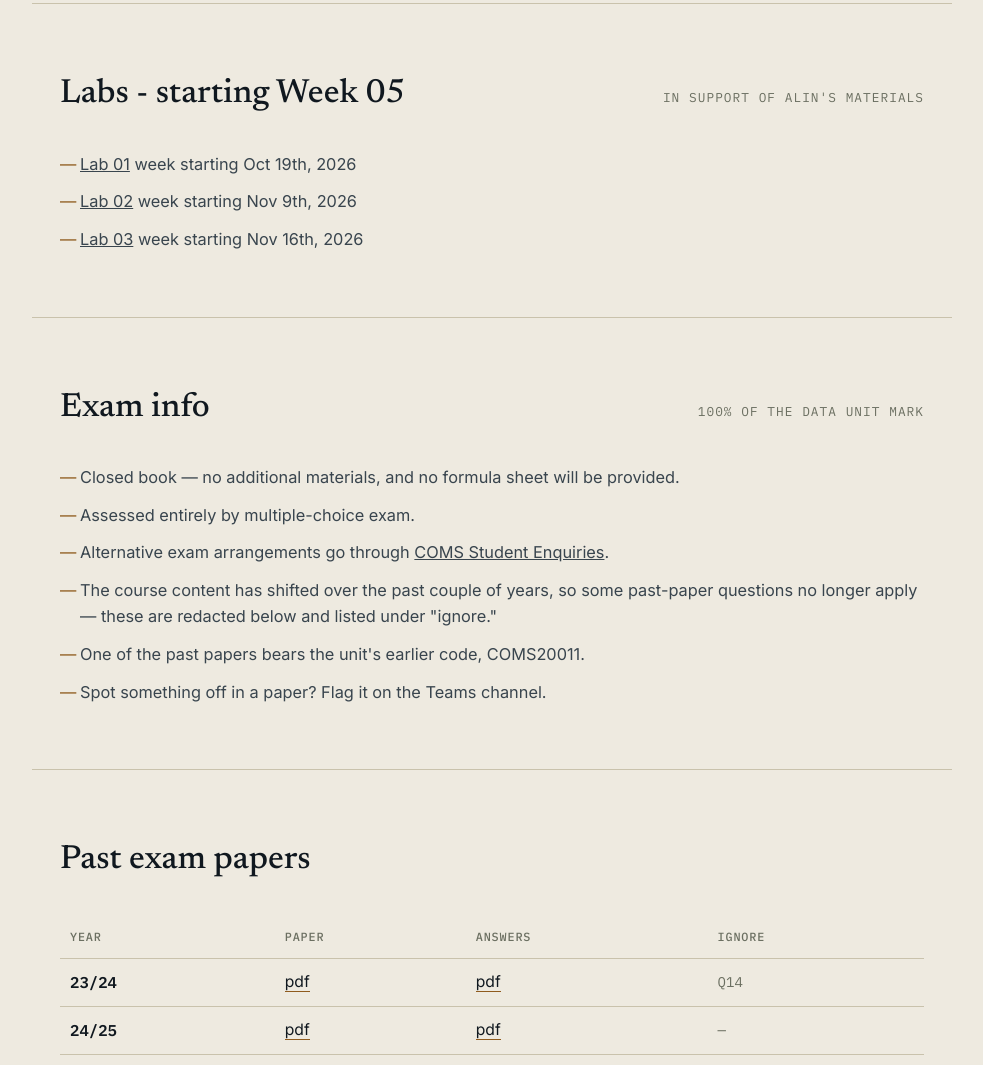
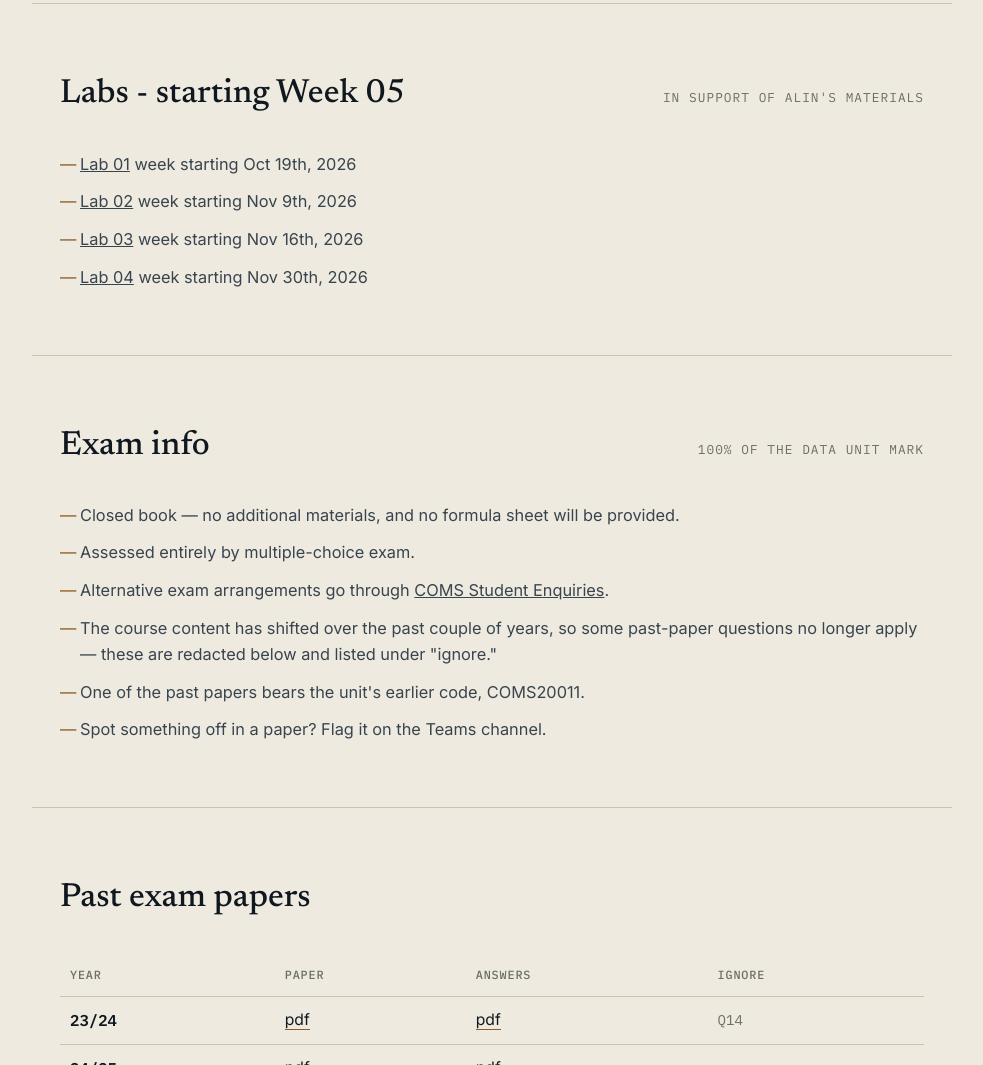
Before and after one commit to majidmirmehdi/COMS20017_DATA_26-27, a plain HTML site: page index.html in a window 1280 px wide. Shown: the part 4170-5235 px from the top of the page, without its empty margins (148-1131 px from the left). Drawn offline with Linux system fonts and the light colour scheme.

Commit message:
Update index.html

```diff
--- a/index.html
+++ b/index.html
@@ -457,6 +457,7 @@
     <li><a href="https://github.com/majidmirmehdi/COMS20017_DATA_26-27/tree/main/Labs/Lab1" target="_blank">Lab 01</a> week starting Oct 19th, 2026</li>
     <li><a href="https://github.com/majidmirmehdi/COMS20017_DATA_26-27/tree/main/Labs/Lab2" target="_blank">Lab 02</a> week starting Nov 9th, 2026</li>
     <li><a href="https://github.com/majidmirmehdi/COMS20017_DATA_26-27/tree/main/Labs/Lab3" target="_blank">Lab 03</a> week starting Nov 16th, 2026</li>
+    <li><a href="https://github.com/majidmirmehdi/COMS20017_DATA_26-27/tree/main/Labs/Lab4" target="_blank">Lab 04</a> week starting Nov 30th, 2026</li>
   </ul>
 </section>
 
```
